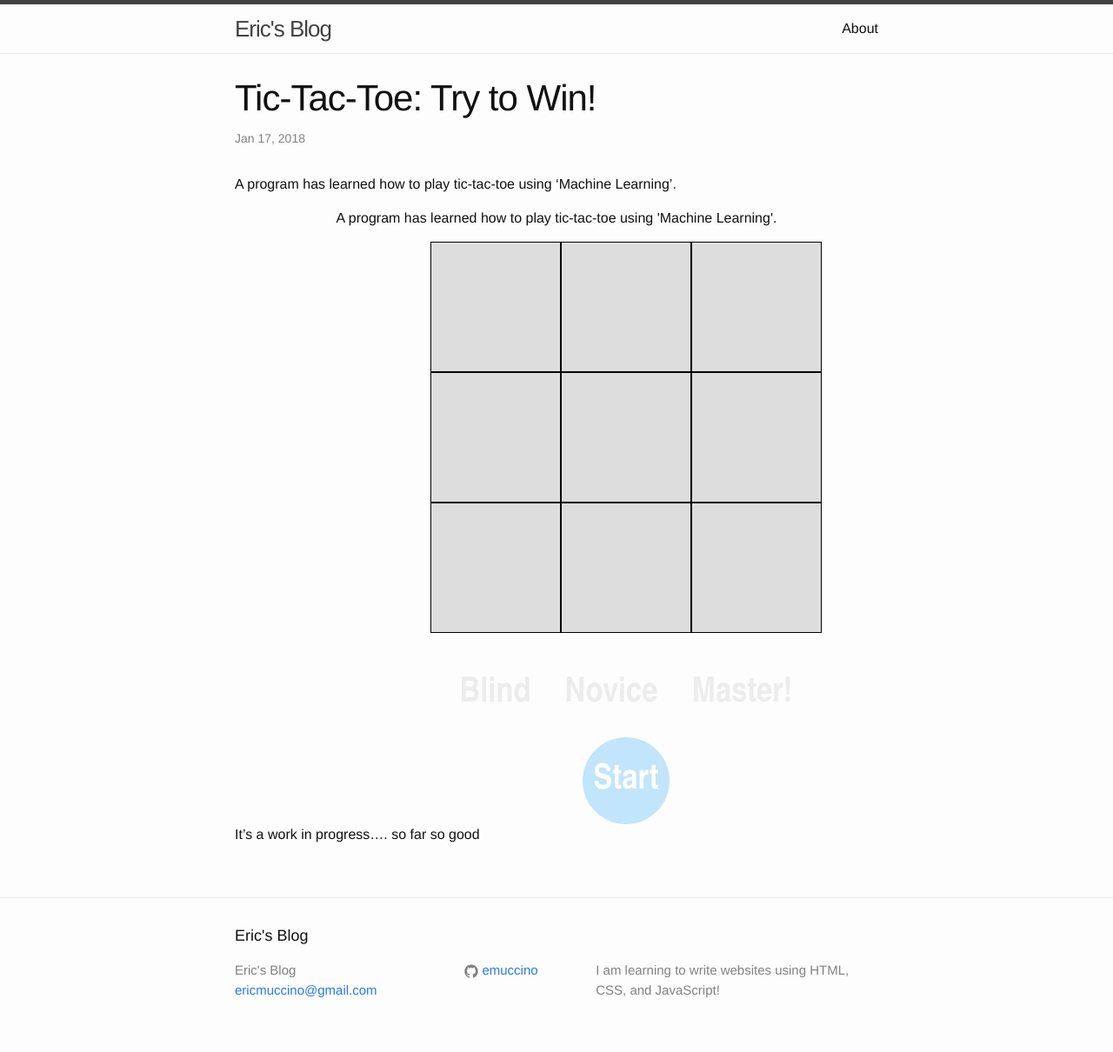
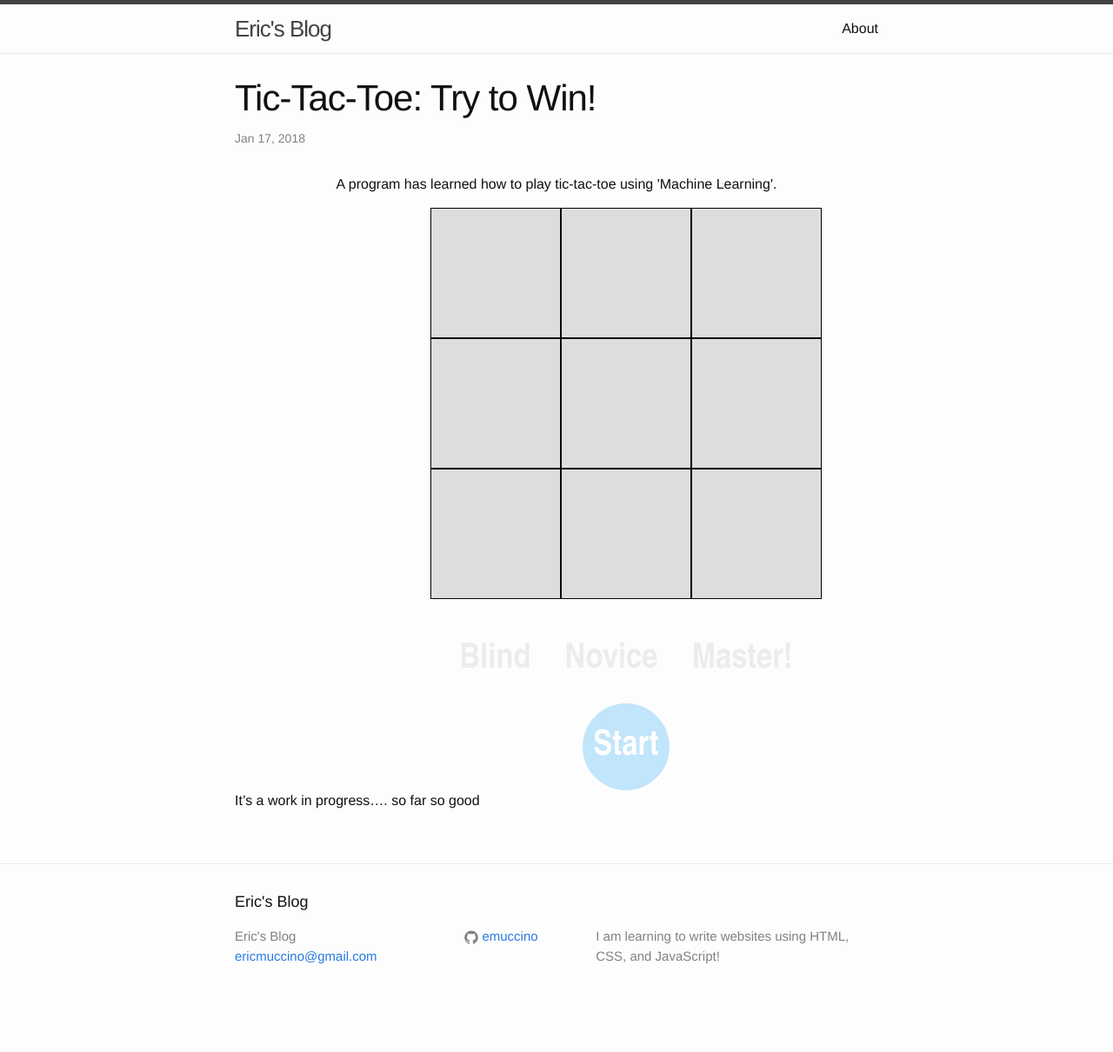
Before and after one commit to emuccino/emuccino.github.io, a Jekyll site: the page built from _posts/2018-01-17-tic-tac-toe.markdown, in a window 1280 px wide. Shown: the whole page at 87% size. Built offline with Jekyll 4.4.1, drawn with Linux system fonts in a browser that asks for light colours; nearby versions of some CDN libraries; after the commit the page ends 1171 px from its top, so only the background shows below that.

Commit message:
Update 2018-01-17-tic-tac-toe.markdown

```diff
--- a/_posts/2018-01-17-tic-tac-toe.markdown
+++ b/_posts/2018-01-17-tic-tac-toe.markdown
@@ -10,7 +10,6 @@ jsarr:
 - _js/ai.js
 - _js/control.js
 ---
-A program has learned how to play tic-tac-toe using 'Machine Learning'.
 
 <html>
     <body>
```
